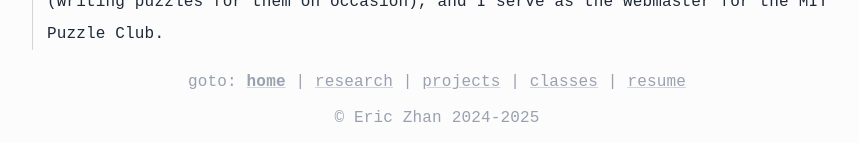
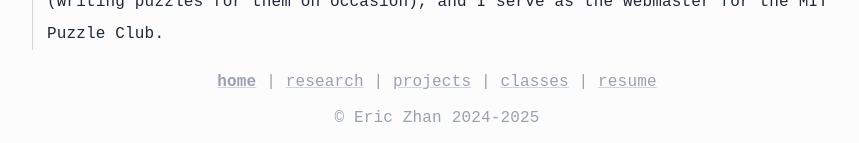
Before and after one commit to ricE06/personal-website, a Next.js app: page / in a window 1280 px wide. Shown: the part 2280-2423 px from the top of the page, without its empty margins (203-1062 px from the left). Built offline with nearby package versions, Linux system fonts and the light colour scheme; a web font is replaced by a local one.

Commit message:
remove goto text

```diff
--- a/components/layout.js
+++ b/components/layout.js
@@ -25,7 +25,6 @@
                 <div className='pt-5'>
                     <div className='flex flex-row justify-center font-custom-mono pb-3'>
                         <p className='text-gray-400 text-xs text-center sm:text-base'>
-                            goto:
                             <Link href='/'> <span className={linkStyles.home}>home</span> </Link>
                             |
                             <Link href='/research'> <span className={linkStyles.research}>research</span> </Link>
```
